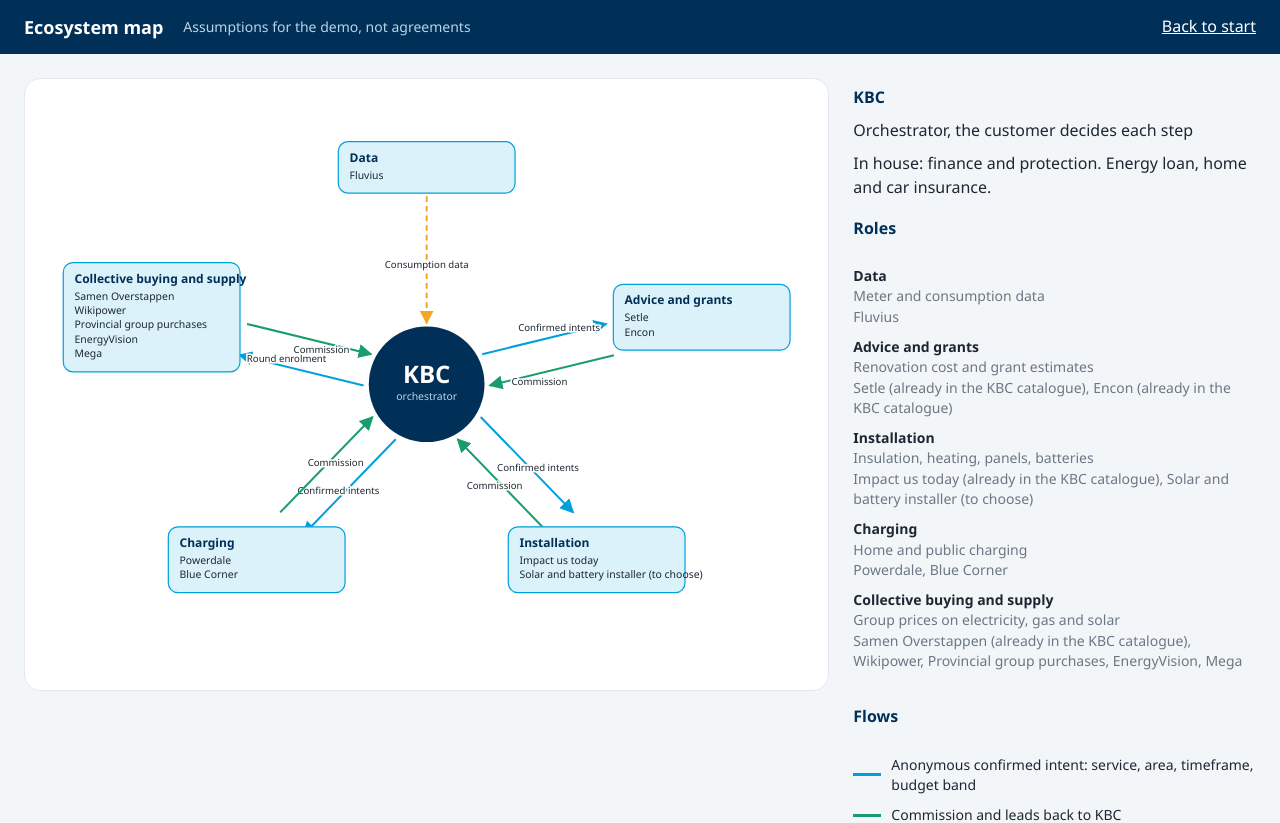
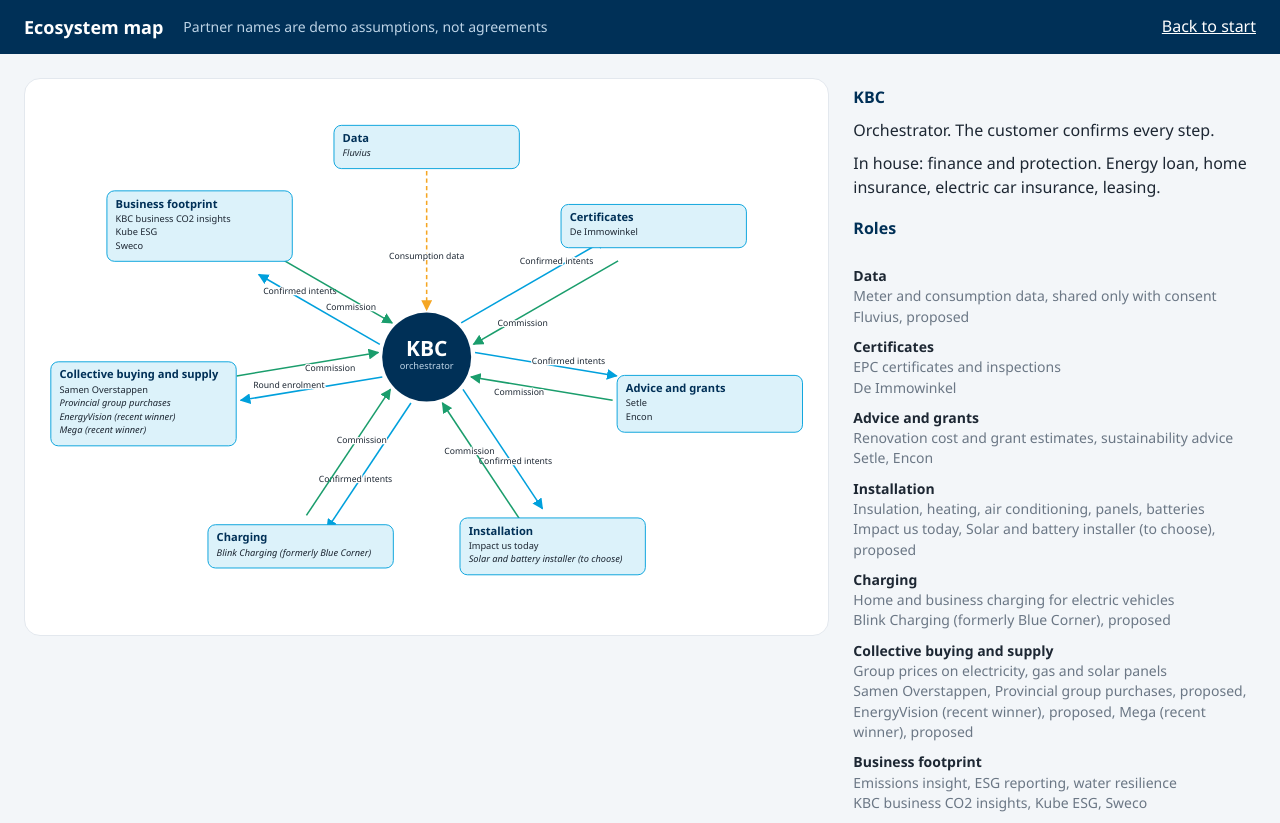
Before and after one commit to Fabrimat/Tectonic-Finals-Hackaton, a React (Vite) app in the folder frontend/: page /map in a window 1280 px wide. Shown: the top 823 px of the page. Built offline with nearby package versions, Linux system fonts and the light colour scheme.

Commit message:
Update ecosystem map to the decided partner roles

```diff
--- a/frontend/src/apps/map/MapApp.jsx
+++ b/frontend/src/apps/map/MapApp.jsx
@@ -2,23 +2,23 @@ import { Link } from "react-router-dom";
 import { hub, roles, flowKinds, status } from "../../data/partners";
 import "./map.css";
 
-const W = 1000;
-const H = 760;
+const W = 1300;
+const H = 900;
 const CX = W / 2;
 const CY = H / 2;
 const HUB_R = 72;
-const BOX_W = 220;
+const BOX_W = 300;
 
 const external = roles.filter((r) => !r.inHouse);
 const inHouse = roles.filter((r) => r.inHouse);
 
 function boxHeight(role) {
-  return 46 + role.partners.length * 18;
+  return 48 + role.partners.length * 22;
 }
 
 function place(index, total) {
   const angle = -Math.PI / 2 + (index * 2 * Math.PI) / total;
-  return { x: CX + Math.cos(angle) * 360, y: CY + Math.sin(angle) * 270 };
+  return { x: CX + Math.cos(angle) * 470, y: CY + Math.sin(angle) * 340 };
 }
 
 // Point where the line from the centre to (x, y) enters a box of size w by h around (x, y).
@@ -42,7 +42,7 @@ function Flow({ x, y, h, flow, slot, slots }) {
   const start = { x: CX + ux * (HUB_R + 4), y: CY + uy * (HUB_R + 4) };
   const [a, b] = flow.direction === "out" ? [start, end] : [end, start];
   const color = flowKinds[flow.kind].color;
-  const t = flow.direction === "out" ? 0.62 : 0.4;
+  const t = flow.direction === "out" ? 0.66 : 0.34;
   const mid = { x: start.x + (end.x - start.x) * t + nx * off, y: start.y + (end.y - start.y) * t + ny * off };
   return (
     <g>
@@ -56,7 +56,7 @@ function Flow({ x, y, h, flow, slot, slots }) {
         strokeDasharray={flow.consent ? "7 5" : undefined}
         markerEnd={`url(#arrow-${flow.kind})`}
       />
-      <text x={mid.x} y={mid.y + (slot === 0 ? -6 : 14)} textAnchor="middle" className="map-flow-label">
+      <text x={mid.x} y={mid.y + (slot === 0 ? -7 : 17)} textAnchor="middle" className="map-flow-label">
         {flow.label}
       </text>
     </g>
@@ -103,9 +103,9 @@ export default function MapApp() {
             return (
               <g key={role.id} transform={`translate(${x - BOX_W / 2} ${y - h / 2})`}>
                 <rect width={BOX_W} height={h} rx="12" className="map-role" />
-                <text x="14" y="25" className="map-role-label">{role.label}</text>
+                <text x="14" y="27" className="map-role-label">{role.label}</text>
                 {role.partners.map((p, k) => (
-                  <text key={p.name} x="14" y={46 + k * 18} className="map-partner">
+                  <text key={p.name} x="14" y={50 + k * 22} className={p.proposed ? "map-partner map-proposed" : "map-partner"}>
                     {p.name}
                   </text>
                 ))}
@@ -131,12 +131,14 @@ export default function MapApp() {
                 <span>{role.brings}</span>
                 <span>
                   {role.partners
-                    .map((p) => (p.inCatalogue ? `${p.name} (already in the KBC catalogue)` : p.name))
+                    .map((p) => (p.proposed ? `${p.name}, proposed` : p.name))
                     .join(", ")}
                 </span>
               </li>
             ))}
           </ul>
+
+          <p>Names in italics are proposed, not yet in the KBC catalogue. All names are demo assumptions, not agreements.</p>
 
           <h2>Flows</h2>
           <ul className="map-legend">
--- a/frontend/src/apps/map/map.css
+++ b/frontend/src/apps/map/map.css
@@ -51,13 +51,13 @@
 
 .map-hub-name {
   fill: #fff;
-  font-size: 30px;
+  font-size: 34px;
   font-weight: 700;
 }
 
 .map-hub-sub {
   fill: #bcd3e6;
-  font-size: 13px;
+  font-size: 15px;
 }
 
 .map-role {
@@ -68,18 +68,22 @@
 
 .map-role-label {
   fill: var(--kbc-navy);
-  font-size: 15px;
+  font-size: 18px;
   font-weight: 700;
 }
 
 .map-partner {
   fill: var(--ink);
-  font-size: 13px;
+  font-size: 15px;
+}
+
+.map-proposed {
+  font-style: italic;
 }
 
 .map-flow-label {
   fill: var(--ink);
-  font-size: 12px;
+  font-size: 14px;
   paint-order: stroke;
   stroke: #fff;
   stroke-width: 4px;
--- a/frontend/src/data/partners.js
+++ b/frontend/src/data/partners.js
@@ -1,63 +1,66 @@
-// Placeholder ecosystem for the demo. Every partner here is an assumption, not an agreement.
+// Demo ecosystem. Every partner name is an assumption for the demo, not an agreement.
 // Edit this file to change the map: roles group partners, flows describe what moves between
 // KBC and each role. direction "out" leaves KBC, "in" comes back to KBC.
 // kind: "intent" | "commission" | "data". consent: true marks data that moves only with the customer's yes.
+// proposed: true marks a partner that is not in the KBC catalogue yet.
 export const hub = {
   id: "kbc",
   name: "KBC",
-  tagline: "Orchestrator, the customer decides each step",
+  tagline: "Orchestrator. The customer confirms every step.",
 };
 
-export const status = "Assumptions for the demo, not agreements";
+export const status = "Partner names are demo assumptions, not agreements";
+
+const trade = [
+  { direction: "out", kind: "intent", label: "Confirmed intents" },
+  { direction: "in", kind: "commission", label: "Commission" },
+];
 
 export const roles = [
   {
     id: "data",
     label: "Data",
-    brings: "Meter and consumption data",
-    partners: [{ name: "Fluvius" }],
+    brings: "Meter and consumption data, shared only with consent",
+    partners: [{ name: "Fluvius", proposed: true }],
     flows: [{ direction: "in", kind: "data", label: "Consumption data", consent: true }],
+  },
+  {
+    id: "certificates",
+    label: "Certificates",
+    brings: "EPC certificates and inspections",
+    partners: [{ name: "De Immowinkel" }],
+    flows: trade,
   },
   {
     id: "advice",
     label: "Advice and grants",
-    brings: "Renovation cost and grant estimates",
-    partners: [{ name: "Setle", inCatalogue: true }, { name: "Encon", inCatalogue: true }],
-    flows: [
-      { direction: "out", kind: "intent", label: "Confirmed intents" },
-      { direction: "in", kind: "commission", label: "Commission" },
-    ],
+    brings: "Renovation cost and grant estimates, sustainability advice",
+    partners: [{ name: "Setle" }, { name: "Encon" }],
+    flows: trade,
   },
   {
     id: "installation",
     label: "Installation",
-    brings: "Insulation, heating, panels, batteries",
-    partners: [{ name: "Impact us today", inCatalogue: true }, { name: "Solar and battery installer (to choose)" }],
-    flows: [
-      { direction: "out", kind: "intent", label: "Confirmed intents" },
-      { direction: "in", kind: "commission", label: "Commission" },
-    ],
+    brings: "Insulation, heating, air conditioning, panels, batteries",
+    partners: [{ name: "Impact us today" }, { name: "Solar and battery installer (to choose)", proposed: true }],
+    flows: trade,
   },
   {
     id: "charging",
     label: "Charging",
-    brings: "Home and public charging",
-    partners: [{ name: "Powerdale" }, { name: "Blue Corner" }],
-    flows: [
-      { direction: "out", kind: "intent", label: "Confirmed intents" },
-      { direction: "in", kind: "commission", label: "Commission" },
-    ],
+    brings: "Home and business charging for electric vehicles",
+    partners: [{ name: "Blink Charging (formerly Blue Corner)", proposed: true }],
+    flows: trade,
   },
   {
     id: "collective",
     label: "Collective buying and supply",
-    brings: "Group prices on electricity, gas and solar",
+    brings: "Group prices on electricity, gas and solar panels",
     partners: [
-      { name: "Samen Overstappen", inCatalogue: true },
-      { name: "Wikipower" },
-      { name: "Provincial group purchases" },
-      { name: "EnergyVision" },
-      { name: "Mega" },
+      { name: "Samen Overstappen" },
+      { name: "Provincial group purchases", proposed: true },
+      { name: "EnergyVision (recent winner)", proposed: true },
+      { name: "Mega (recent winner)", proposed: true },
     ],
     flows: [
       { direction: "out", kind: "intent", label: "Round enrolment" },
@@ -65,9 +68,16 @@ export const roles = [
     ],
   },
   {
+    id: "footprint",
+    label: "Business footprint",
+    brings: "Emissions insight, ESG reporting, water resilience",
+    partners: [{ name: "KBC business CO2 insights" }, { name: "Kube ESG" }, { name: "Sweco" }],
+    flows: trade,
+  },
+  {
     id: "finance",
     label: "Finance and protection",
-    brings: "Energy loan, home and car insurance",
+    brings: "Energy loan, home insurance, electric car insurance, leasing",
     inHouse: true,
     partners: [{ name: "KBC" }],
     flows: [],
```
